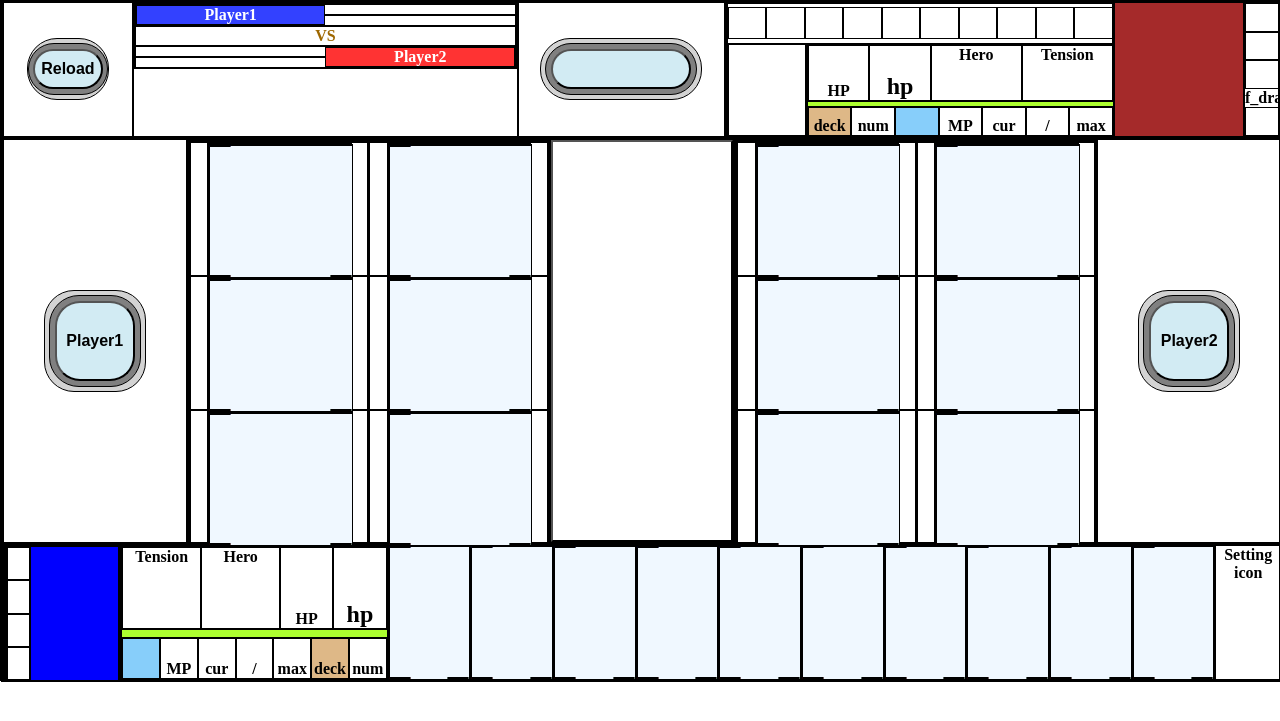
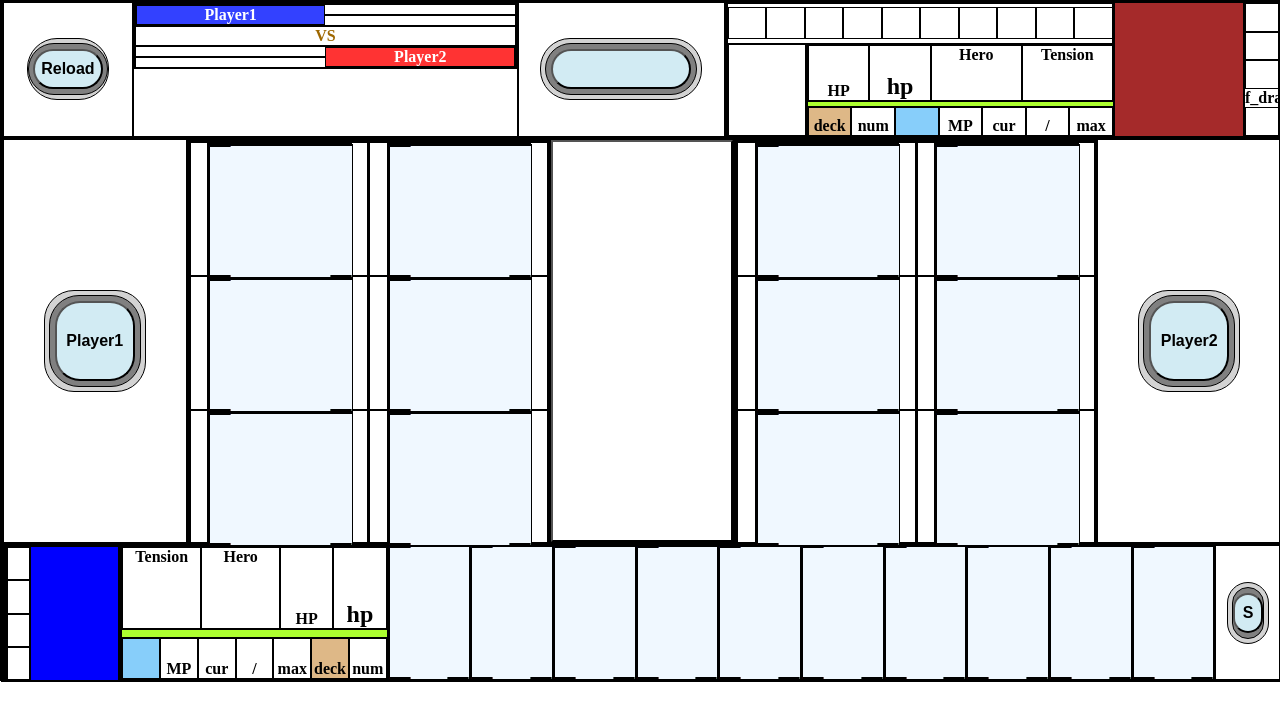
Before and after one commit to capybaradino/cardgame, a Flask app: template flask/templates/play2.html in a window 1280 px wide. Shown: the part 60-781 px from the top of the page. Run offline with Flask 3, Linux system fonts and the light colour scheme; the template is opened without the code that fills it, so the values that code supplies are empty.

Commit message:
サレンダーボタン追加

```diff
--- a/flask/static/script.js
+++ b/flask/static/script.js
@@ -29,6 +29,11 @@ function system_turnend() {
     var url = "/api/system/" + sid + "/turnend";
     play_post(url);
 }
+function system_surrender() {
+    var sid = getCookieValue("card_sid");
+    var url = "/api/system/" + sid + "/surrender";
+    play_post(url);
+}
 function play_left(src, dst) {
     var sid = getCookieValue("card_sid");
     var url = "/api/play/" + sid + "/" + src + "/" + dst;
@@ -39,6 +44,15 @@ function play_attack(src, dst) {
     var sid = getCookieValue("card_sid");
     var url = "/api/play/" + sid + "/" + src + "/" + dst;
     play_post(url);
+}
+
+function bottomSetting() {
+    if (confirm("Surrender?")) {
+        // ユーザーがOKボタンをクリックした場合の処理
+        system_surrender();
+    } else {
+        // ユーザーがキャンセルボタンをクリックした場合の処理
+    }
 }
 
 // /***** ドラッグ開始時の処理 *****/
--- a/flask/static/styles.css
+++ b/flask/static/styles.css
@@ -664,6 +664,10 @@ div {
 
 .bottom3_settings {
     width: 5.0%;
+    /* 上下中央寄せ */
+    display: flex;
+    justify-content: center;
+    align-items: center;
 }
 
 .middle {
@@ -786,3 +790,41 @@ div {
 .middle5_p2leader {
     width: 14.3%;
 }
+
+.setting_button1 {
+    width: 40px;
+    height: 60px;
+    background-color: lightgray;
+    /* 角の丸さを指定 */
+    border-radius: 30px;
+    /* 上下中央寄せ */
+    display: flex;
+    justify-content: center;
+    align-items: center;
+}
+
+.setting_button2 {
+    width: 30px;
+    height: 50px;
+    background-color: gray;
+    /* 角の丸さを指定 */
+    border-radius: 30px;
+    /* 上下中央寄せ */
+    display: flex;
+    justify-content: center;
+    align-items: center;
+}
+
+.setting_button3 {
+    width: 40px;
+    height: 40px;
+    background-color: rgb(210, 235, 243);
+    font-size: 16px;
+    font-weight: bold;
+    /* 角の丸さを指定 */
+    border-radius: 25px;
+    /* 上下中央寄せ */
+    display: flex;
+    justify-content: center;
+    align-items: center;
+}
--- a/flask/templates/play2.html
+++ b/flask/templates/play2.html
@@ -578,7 +578,13 @@
                             ondragstart="f_dragstart(event)"></a>
                     </div>
                 </div>
-                <div class="bottom3_settings">Setting icon</div>
+                <div class="bottom3_settings">
+                    <div class="setting_button1">
+                        <div class="setting_button2">
+                            <button class="setting_button3" onclick="bottomSetting()">S</button>
+                        </div>
+                    </div>
+                </div>
             </div>
         </div>
     </div>
```
